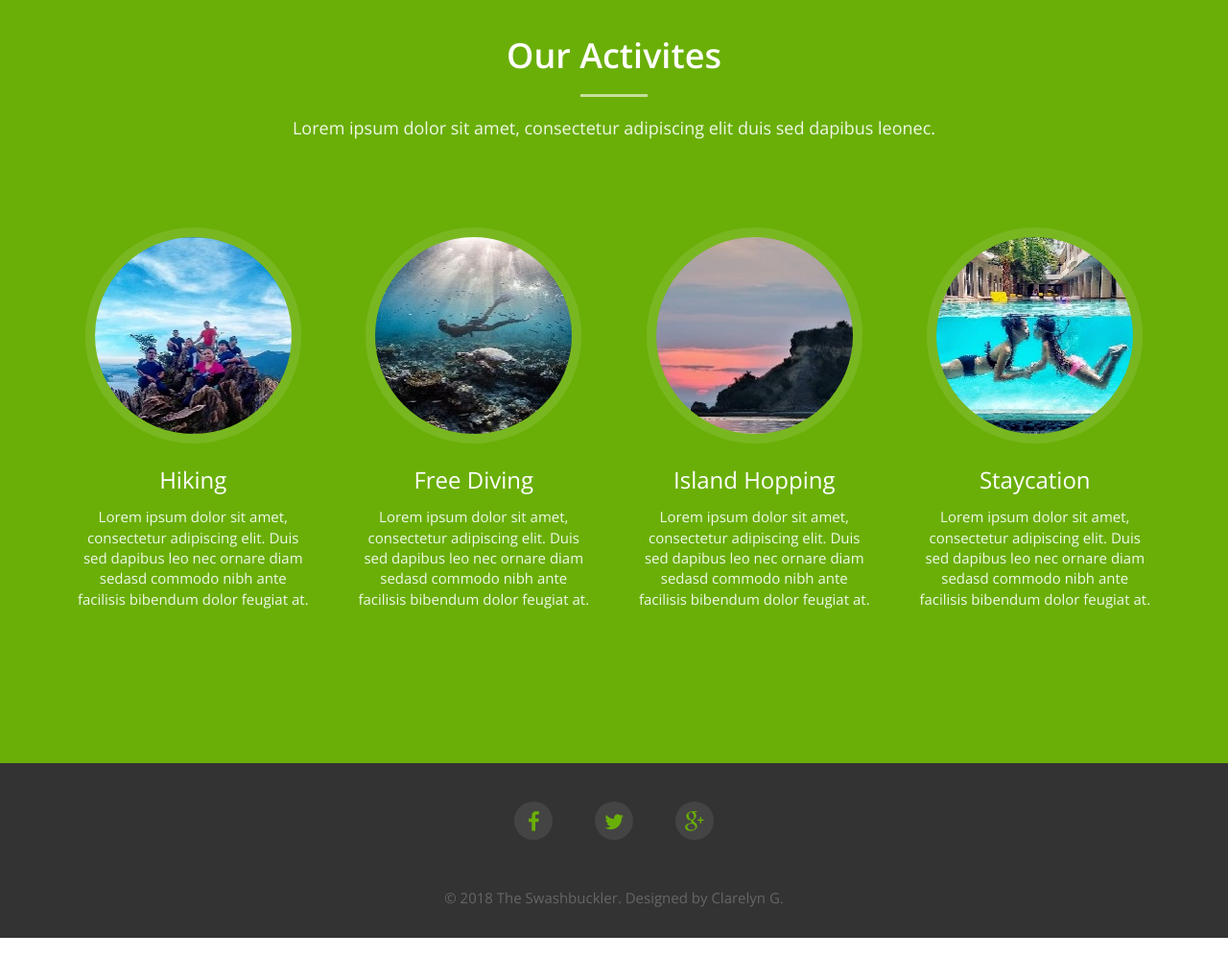
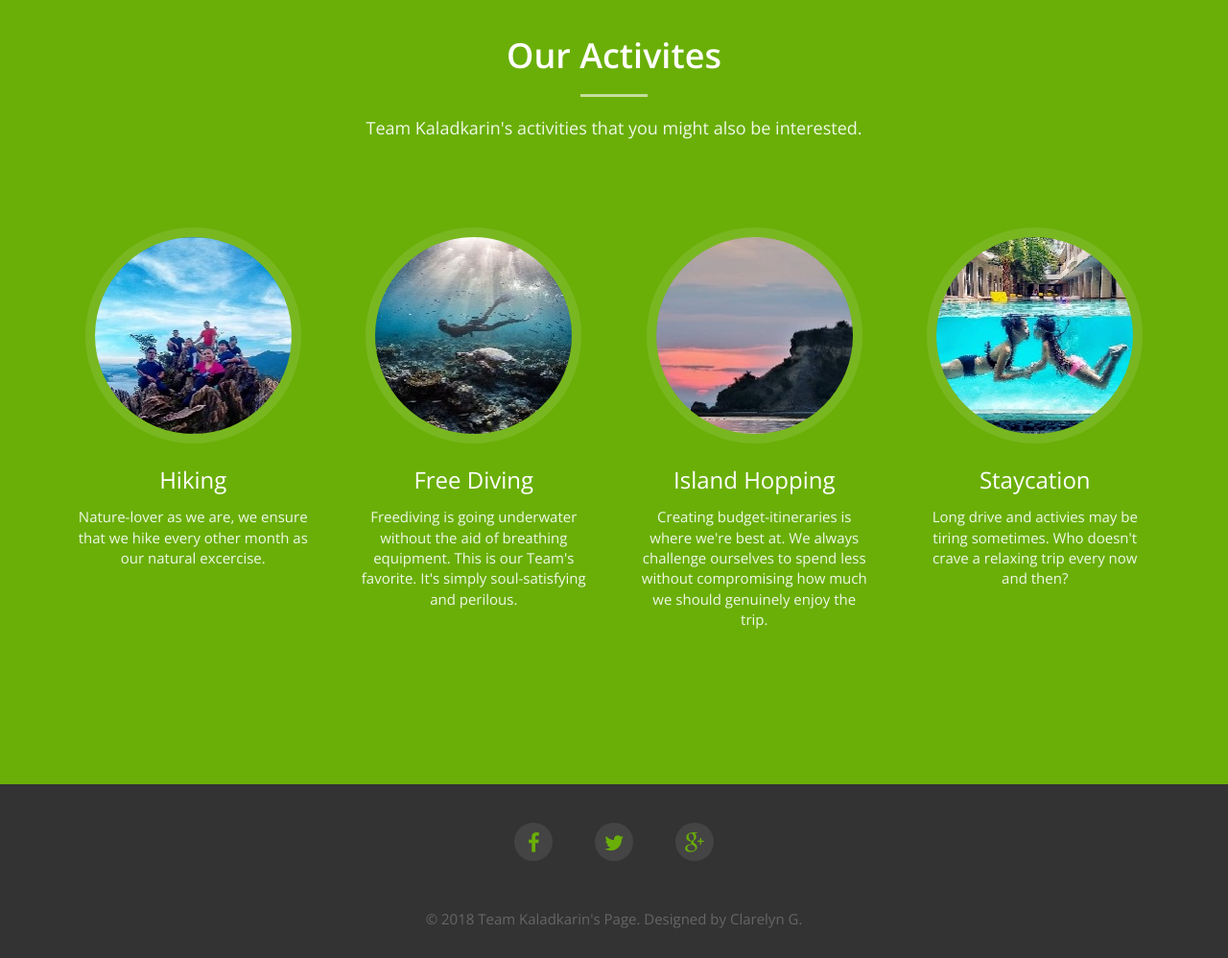
Before and after one commit to clarelyng/csp1-teamkaladkarin-clarelyn, a plain HTML site: page home.html in a window 1280 px wide. Shown: the part 760-1758 px from the top of the page at 96% size. Before the commit the page ends 1737 px from the top, so only its background shows below. Drawn offline with nearby package versions, Linux system fonts and the light colour scheme.

Commit message:
Team Kaladkarin - Updated

```diff
--- a/home.html
+++ b/home.html
@@ -58,7 +58,7 @@
           <div class="col-md-8 col-md-offset-2 intro-text">
             <div>
             <h1>Team Kaladkarin</h1>
-            <p>PH Travel Blog</p>
+            <p>Travel Blog PH</p>
             </div>
             </div>
         </div>
@@ -72,35 +72,35 @@
     <div class="col-md-10 col-md-offset-1 section-title text-center">
       <h2>Our Activites</h2>
       <hr>
-      <p>Lorem ipsum dolor sit amet, consectetur adipiscing elit duis sed dapibus leonec.</p>
+      <p>Team Kaladkarin's activities that you might also be interested.</p>
     </div>
     <div class="row">
       <div class="col-md-3 text-center">
         <div class="service-media"> <img src="assets/images/hk.jpg" alt=" "> </div>
         <div class="service-desc">
           <h3>Hiking</h3>
-          <p>Lorem ipsum dolor sit amet, consectetur adipiscing elit. Duis sed dapibus leo nec ornare diam sedasd commodo nibh ante facilisis bibendum dolor feugiat at.</p>
+          <p>Nature-lover as we are, we ensure that we hike every other month as our natural excercise.</p>
         </div>
       </div>
       <div class="col-md-3 text-center">
         <div class="service-media"> <img src="assets/images/fd.jpg" alt=" "> </div>
         <div class="service-desc">
           <h3>Free Diving</h3>
-          <p>Lorem ipsum dolor sit amet, consectetur adipiscing elit. Duis sed dapibus leo nec ornare diam sedasd commodo nibh ante facilisis bibendum dolor feugiat at.</p>
+          <p>Freediving is going underwater without the aid of breathing equipment. This is our Team's favorite. It's simply soul-satisfying and perilous.</p>
         </div>
       </div>
       <div class="col-md-3 text-center">
         <div class="service-media"> <img src="assets/images/ihop1.jpg" alt=" "> </div>
         <div class="service-desc">
           <h3>Island Hopping</h3>
-          <p>Lorem ipsum dolor sit amet, consectetur adipiscing elit. Duis sed dapibus leo nec ornare diam sedasd commodo nibh ante facilisis bibendum dolor feugiat at.</p>
+          <p>Creating budget-itineraries is where we're best at. We always challenge ourselves to spend less without compromising how much we should genuinely enjoy the trip.</p>
         </div>
       </div>
       <div class="col-md-3 text-center">
         <div class="service-media"> <img src="assets/images/stay.jpeg" alt=" "> </div>
         <div class="service-desc">
           <h3>Staycation</h3>
-          <p>Lorem ipsum dolor sit amet, consectetur adipiscing elit. Duis sed dapibus leo nec ornare diam sedasd commodo nibh ante facilisis bibendum dolor feugiat at.</p>
+          <p>Long drive and activies may be tiring sometimes. Who doesn't crave a relaxing trip every now and then?</p>
         </div>
       </div>
     </div>
@@ -117,7 +117,7 @@
           <li><a href="#"><i class="fa fa-google-plus"></i></a></li>
         </ul>
       </div>
-      <p>&copy; 2018 The Swashbuckler. Designed by Clarelyn G. </p>
+      <p>&copy; 2018 Team Kaladkarin's Page. Designed by Clarelyn G. </p>
     </div>
   </div>
 </div>
```
Also changed, not shown: about.html (+1 -1 lines), blog.html (+1 -1 lines), contact.html (+1 -1 lines), gallery.html (+1 -1 lines).
